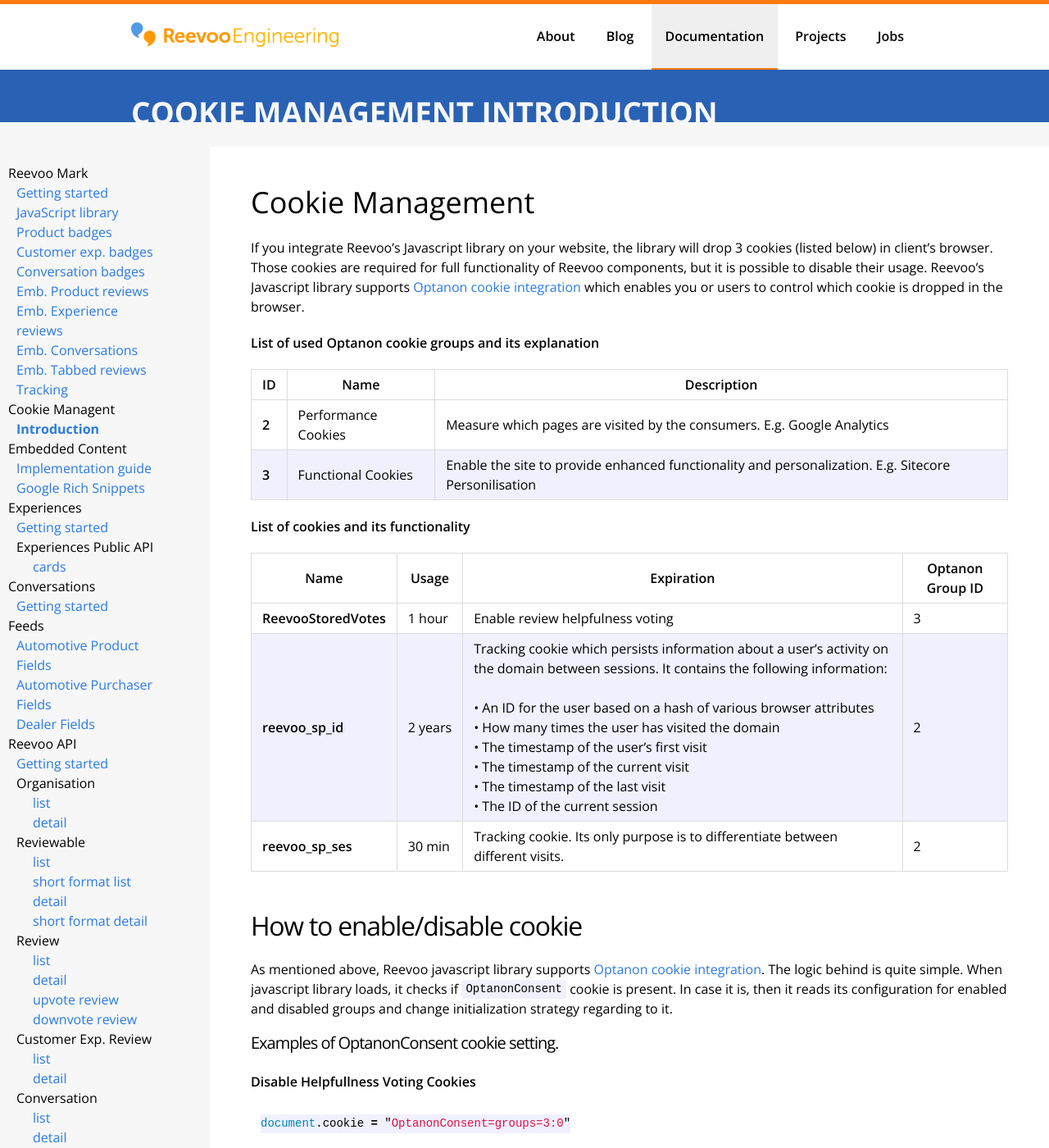
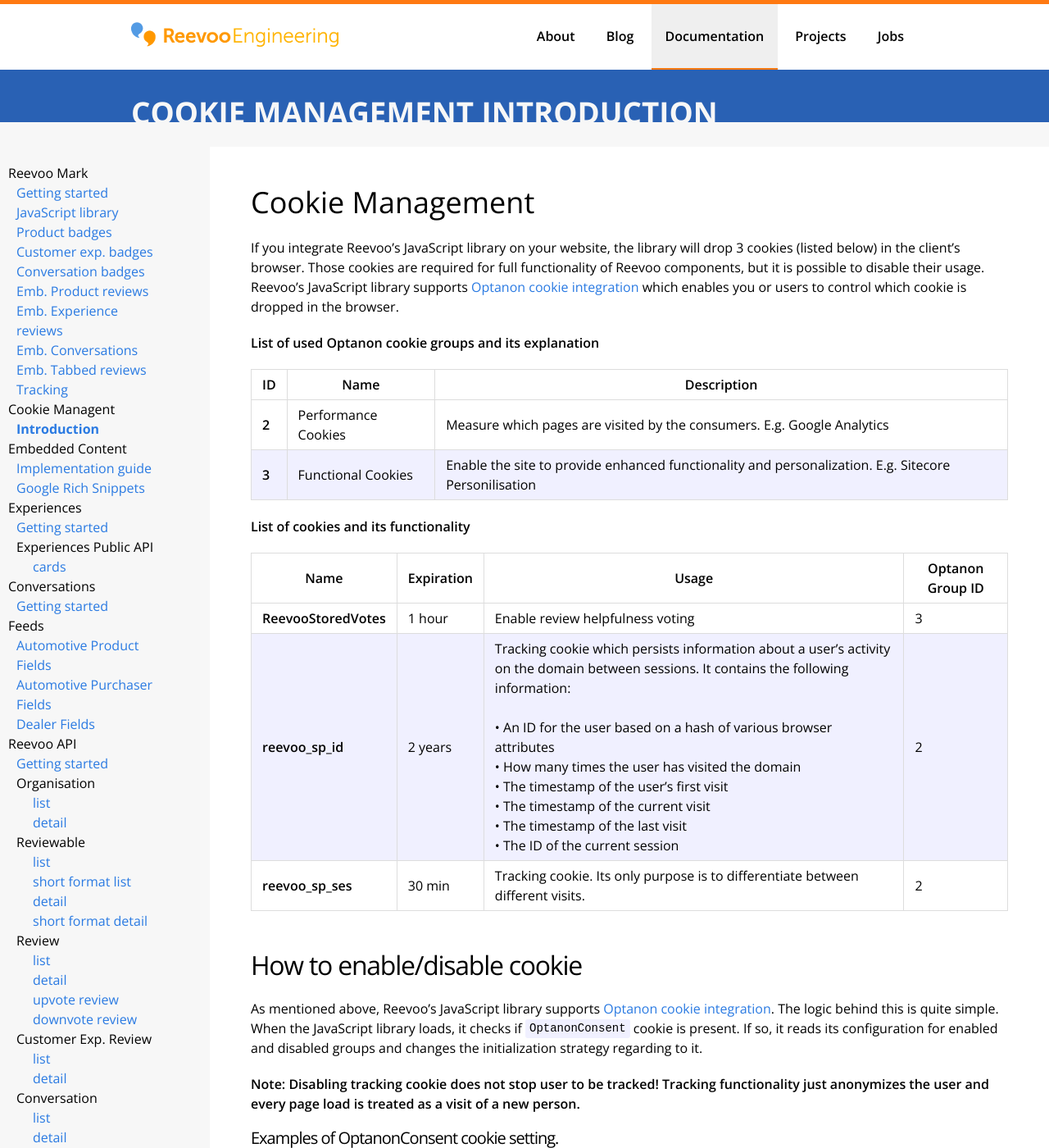
Before and after one commit to reevoo/reevoo.github.io, a Jekyll site: the page built from docs/cookie-management/introduction.markdown, in a window 1280 px wide and 1400 px high. Shown: the whole window at 82% size. Built offline with Jekyll 4.4.1, drawn with Linux system fonts in a browser that asks for light colours; some of the changed text lies outside the part shown.

Commit message:
Update cookies management page

```diff
--- a/docs/cookie-management/introduction.markdown
+++ b/docs/cookie-management/introduction.markdown
@@ -8,9 +8,9 @@
 
 # Cookie Management
 
-If you integrate Reevoo's Javascript library on your website, the library will drop 3 cookies (listed below) in client's browser.
+If you integrate Reevoo's JavaScript library on your website, the library will drop 3 cookies (listed below) in the client's browser.
 Those cookies are required for full functionality of Reevoo components, but it is possible to disable their usage.
-Reevoo's Javascript library supports [Optanon cookie integration](https://www.cookielaw.org/) which enables you or users to control which
+Reevoo's JavaScript library supports [Optanon cookie integration](https://www.cookielaw.org/) which enables you or users to control which
 cookie is dropped in the browser.
 
 **List of used Optanon cookie groups and its explanation**
@@ -25,7 +25,7 @@
 **List of cookies and its functionality**
 
 {: .documentation-table}
-| Name | Usage  | Expiration | Optanon Group ID |
+| Name | Expiration | Usage | Optanon Group ID |
 |------------------|---------------|-------------|
 | ReevooStoredVotes | 1&nbsp;hour | Enable review helpfulness voting | 3 |
 | reevoo_sp_id | 2&nbsp;years | Tracking cookie which persists information about a user's activity on the domain between sessions. It contains the following information: <br/> <br/> &bull; An ID for the user based on a hash of various browser attributes <br/> &bull; How many times the user has visited the domain <br/> &bull; The timestamp of the user's first visit <br/> &bull; The timestamp of the current visit <br/> &bull; The timestamp of the last visit <br/> &bull; The ID of the current session | 2 |
@@ -34,8 +34,11 @@
 
 ## How to enable/disable cookie
 
-As mentioned above, Reevoo javascript library supports [Optanon cookie integration](https://www.cookielaw.org/).
-The logic behind is quite simple. When javascript library loads, it checks if `OptanonConsent` cookie is present. In case it is, then it reads its configuration for enabled and disabled groups and change initialization strategy regarding to it.
+As mentioned above, Reevoo's JavaScript library supports [Optanon cookie integration](https://www.cookielaw.org/).
+The logic behind this is quite simple. When the JavaScript library loads, it checks if `OptanonConsent` cookie is present. If so, it reads its configuration for enabled and disabled groups and changes the initialization strategy regarding to it.
+
+**Note: Disabling tracking cookie does not stop user to be tracked! Tracking functionality just anonymizes the user and every page load is treated as a visit of a new person.**
+
 
 #### Examples of OptanonConsent cookie setting.
 
```
Also changed, not shown: other parts of docs/cookie-management/introduction.markdown (+0 -2 lines).
